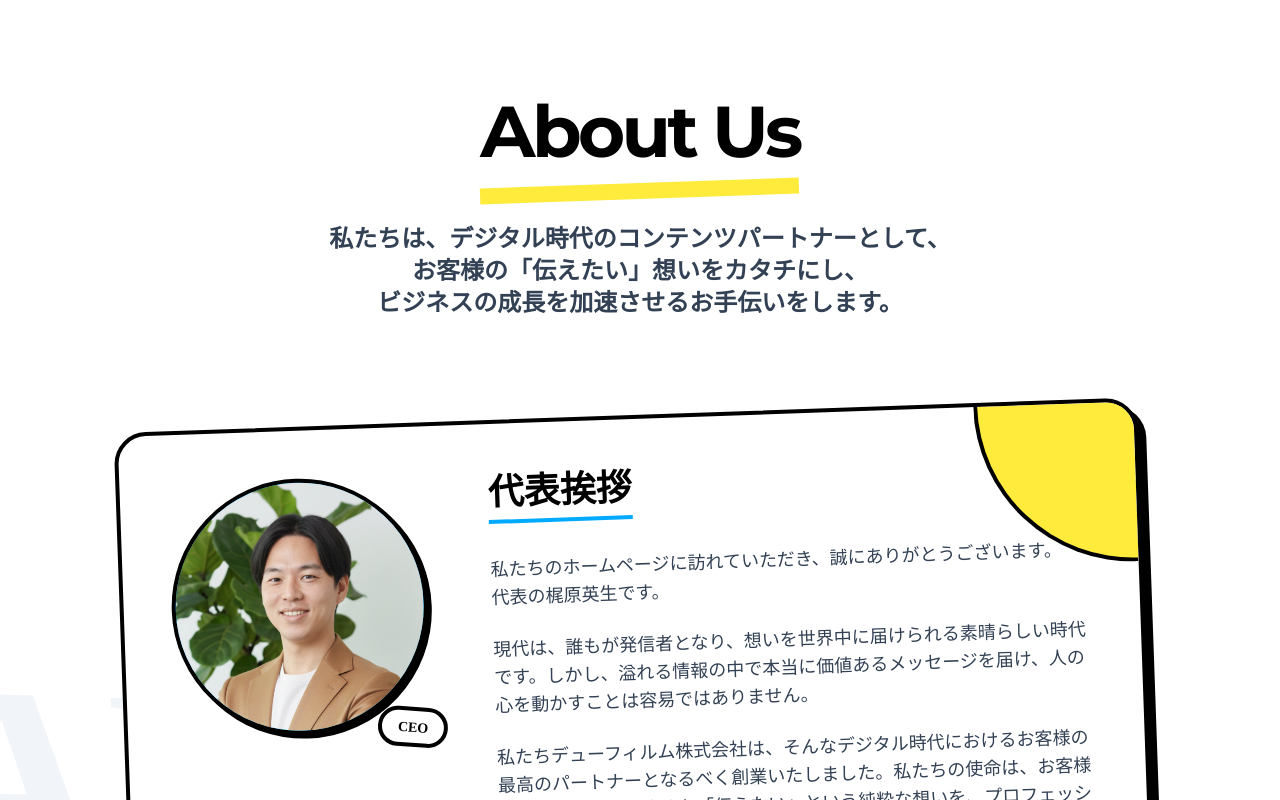
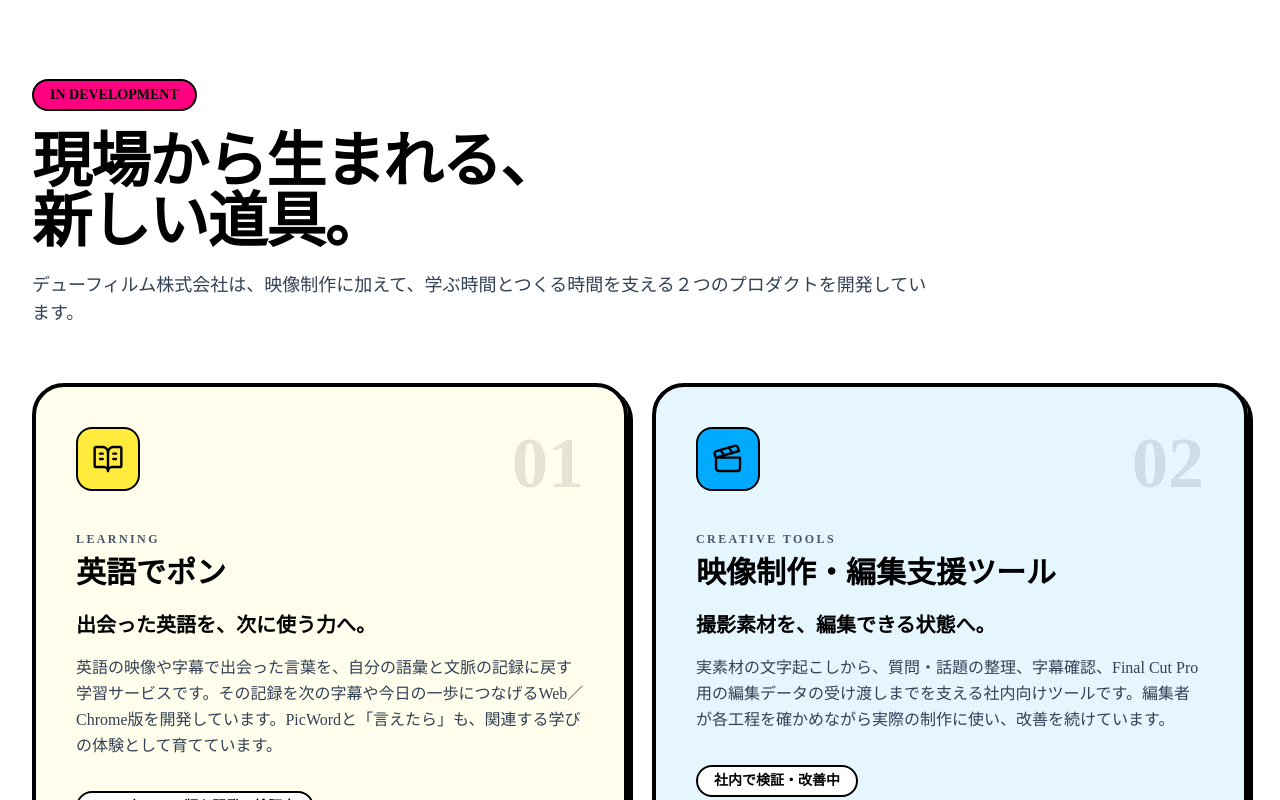
Before and after one commit to 3110yutaro/homepage-diwfilm, a Next.js app: page / in a window 1280 px wide. Shown: the part 960-1760 px from the top of the page. Built offline with nearby package versions, Linux system fonts and the light colour scheme.

Commit message:
会社サイトに開発中の製品を紹介
英語でポンと社内の映像編集支援ツールを、現在の開発内容に沿って紹介する。

```diff
--- a/src/app/components/layout/Footer.tsx
+++ b/src/app/components/layout/Footer.tsx
@@ -21,6 +21,7 @@ export function Footer() {
             <nav className="flex flex-col space-y-2">
               {[
                 { name: "Services", href: "/products" },
+                { name: "開発中のプロダクト", href: "/#in-development" },
                 { name: "About Us", href: "/about" },
                 { name: "Contact", href: "/contact" },
               ].map((item) => (
--- a/src/app/components/layout/Header.tsx
+++ b/src/app/components/layout/Header.tsx
@@ -26,6 +26,7 @@ export function Header() {
 
   const menuItems = [
     { name: "About", href: "/about", color: "hover:text-pop-blue" },
+    { name: "開発中", href: "/#in-development", color: "hover:text-pop-purple" },
     { name: "Service", href: "/products", color: "hover:text-pop-pink" },
   ]
 
--- a/src/app/components/sections/About.tsx
+++ b/src/app/components/sections/About.tsx
@@ -167,7 +167,7 @@ export function About() {
               { label: "資本金", value: "500万円" },
               { label: "所在地", value: "〒107-0062 東京都港区南青山2丁目2番15号 Win Aoyama ビル UCF635" },
               { label: "メールアドレス", value: "info@diwfilm.com" },
-              { label: "事業内容", value: "SNSコンサルティング事業\n映像制作・動画編集事業\n撮影機材レンタル事業" },
+              { label: "事業内容", value: "SNSコンサルティング事業\n映像制作・動画編集事業\n撮影機材レンタル事業\n英語学習サービス・映像制作支援ツールの開発" },
             ].map((item, index) => (
               <div key={index} className="flex flex-col md:flex-row border-b-2 border-black last:border-0 group hover:bg-slate-50 transition-colors">
                 <div className="w-full md:w-1/3 p-4 bg-slate-100 md:bg-transparent border-b-2 md:border-b-0 md:border-r-2 border-black group-hover:bg-pop-yellow/20 transition-colors">
--- /dev/null
+++ b/src/app/components/sections/DevelopingProducts.tsx
@@ -0,0 +1,79 @@
+import { BookOpenText, Clapperboard } from "lucide-react";
+
+const products = [
+  {
+    number: "01",
+    category: "LEARNING",
+    title: "英語でポン",
+    catchphrase: "出会った英語を、次に使う力へ。",
+    description:
+      "英語の映像や字幕で出会った言葉を、自分の語彙と文脈の記録に戻す学習サービスです。その記録を次の字幕や今日の一歩につなげるWeb／Chrome版を開発しています。PicWordと「言えたら」も、関連する学びの体験として育てています。",
+    status: "Web／Chrome版を開発・検証中",
+    icon: BookOpenText,
+    color: "bg-pop-yellow",
+    background: "bg-pop-yellow/10",
+  },
+  {
+    number: "02",
+    category: "CREATIVE TOOLS",
+    title: "映像制作・編集支援ツール",
+    catchphrase: "撮影素材を、編集できる状態へ。",
+    description:
+      "実素材の文字起こしから、質問・話題の整理、字幕確認、Final Cut Pro 用の編集データの受け渡しまでを支える社内向けツールです。編集者が各工程を確かめながら実際の制作に使い、改善を続けています。",
+    status: "社内で検証・改善中",
+    icon: Clapperboard,
+    color: "bg-pop-blue",
+    background: "bg-pop-blue/10",
+  },
+];
+
+export function DevelopingProducts() {
+  return (
+    <section id="in-development" className="relative scroll-mt-24 bg-white py-20 md:py-28">
+      <div className="container mx-auto px-4 sm:px-6 lg:px-8">
+        <div className="mb-10 max-w-4xl md:mb-14">
+          <span className="inline-block rounded-full border-2 border-black bg-pop-pink px-4 py-1 text-sm font-black text-black">
+            IN DEVELOPMENT
+          </span>
+          <h2 className="mt-5 text-4xl font-black leading-tight tracking-tight text-black md:text-6xl">
+            現場から生まれる、<br className="hidden sm:block" />新しい道具。
+          </h2>
+          <p className="mt-5 text-base font-medium leading-relaxed text-slate-700 md:text-lg">
+            デューフィルム株式会社は、映像制作に加えて、学ぶ時間とつくる時間を支える２つのプロダクトを開発しています。
+          </p>
+        </div>
+
+        <div className="grid gap-6 md:grid-cols-2">
+          {products.map(({ number, category, title, catchphrase, description, status, icon: Icon, color, background }) => (
+            <article
+              key={title}
+              className={`relative overflow-hidden rounded-[2rem] border-4 border-black p-7 shadow-neo md:p-10 ${background}`}
+            >
+              <div className="mb-8 flex items-start justify-between gap-4">
+                <div className={`flex h-16 w-16 items-center justify-center rounded-2xl border-2 border-black ${color}`}>
+                  <Icon aria-hidden="true" size={32} strokeWidth={1.8} />
+                </div>
+                <span aria-hidden="true" className="text-6xl font-black leading-none text-black/10 md:text-7xl">
+                  {number}
+                </span>
+              </div>
+              <p className="text-xs font-black tracking-[0.2em] text-slate-600">{category}</p>
+              <h3 className="mt-2 text-2xl font-black text-black md:text-3xl">{title}</h3>
+              <p className="mt-5 text-xl font-black text-black">{catchphrase}</p>
+              <p className="mt-4 font-medium leading-relaxed text-slate-700">
+                {description}
+              </p>
+              <p className="mt-8 inline-block rounded-full border-2 border-black bg-white px-4 py-1 text-sm font-bold text-black">
+                {status}
+              </p>
+            </article>
+          ))}
+        </div>
+
+        <p className="mt-8 max-w-4xl text-sm font-medium leading-relaxed text-slate-600">
+          AIによる提案や自動化も、人が内容を確認し、必要に応じて直せる工程として検証しています。
+        </p>
+      </div>
+    </section>
+  );
+}
--- a/src/app/layout.tsx
+++ b/src/app/layout.tsx
@@ -16,7 +16,7 @@ const geistMono = Geist_Mono({
 
 export const metadata: Metadata = {
   title: "DIW FILM inc | デューフィルム株式会社",
-  description: "DIW FILM inc は、映像制作とデジタルコンテンツを手掛ける会社「デューフィルム株式会社」の公式ホームページです。",
+  description: "デューフィルム株式会社の公式サイト。映像制作・動画編集に加え、英語学習サービス「英語でポン」と映像制作・編集支援ツールを開発しています。",
   icons: {
     icon: "/assets/tab_logo.png",
   },
@@ -28,7 +28,7 @@ export default function RootLayout({
   children: React.ReactNode
 }>) {
   return (
-    <html lang="en">
+    <html lang="ja">
       <body
         className={`${geistSans.variable} ${geistMono.variable} antialiased`}
       >
--- a/src/app/page.tsx
+++ b/src/app/page.tsx
@@ -3,6 +3,7 @@ import { useState } from "react";
 import { motion, useScroll, useSpring } from "framer-motion";
 import { Hero } from "@/app/components/sections/Hero";
 import { About } from "@/app/components/sections/About";
+import { DevelopingProducts } from "@/app/components/sections/DevelopingProducts";
 import { ServiceCard } from "@/app/components/sections/ServiceCard";
 import { Contact } from "@/app/components/sections/Contact";
 import { services } from "@/lib/services";
@@ -39,6 +40,7 @@ export default function Home() {
       <div className={showContent ? "animate-fade-in" : "opacity-0"}>
         <BackgroundBlobs />
         <Hero showContent={showContent} />
+        <DevelopingProducts />
         <About />
 
         <section id="services" className="py-16 md:py-32 relative overflow-hidden bg-slate-50">
--- a/src/app/products/page.tsx
+++ b/src/app/products/page.tsx
@@ -1,6 +1,7 @@
 "use client";
 
 import { Products } from "@/app/components/sections/Products"
+import { DevelopingProducts } from "@/app/components/sections/DevelopingProducts"
 import { ContactCta } from "@/app/components/sections/ContactCta"
 import { CustomCursor } from "@/app/components/ui/CustomCursor"
 import { motion, useScroll, useSpring } from "framer-motion"
@@ -24,6 +25,7 @@ export default function ProductsPage() {
       />
 
       <Products />
+      <DevelopingProducts />
       <ContactCta />
     </main>
   )
```
